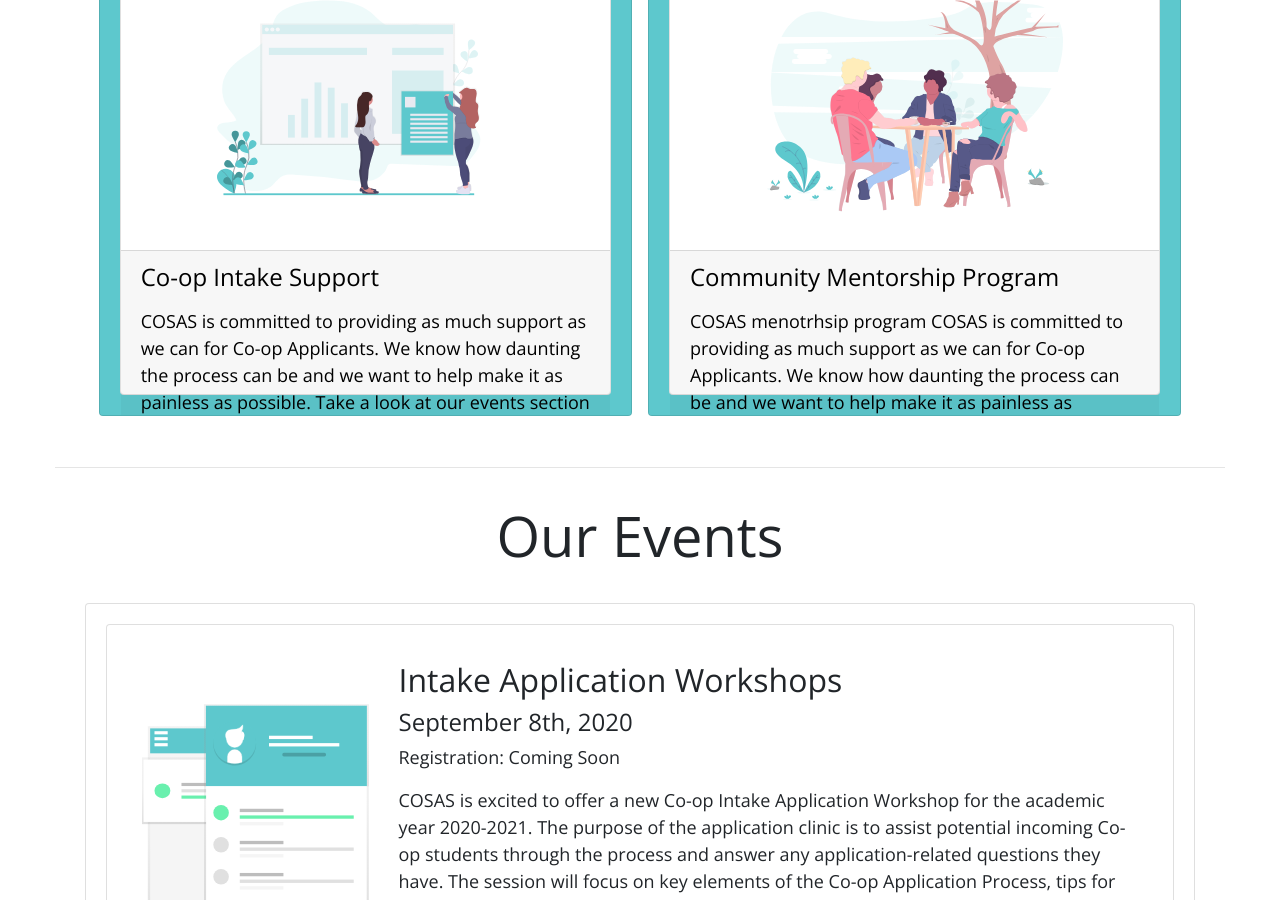
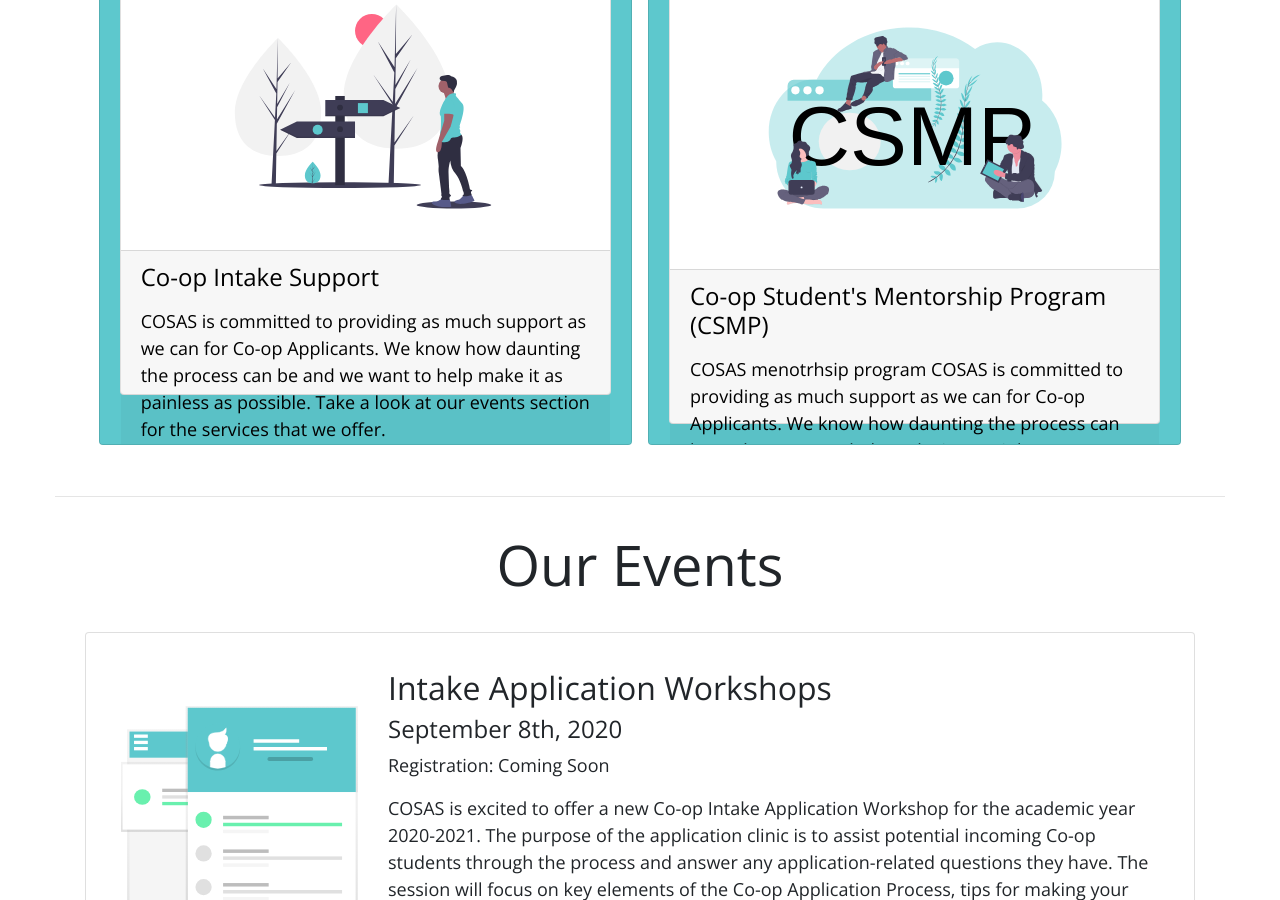
Before and after one commit to coopsauder/COSAS, a Jekyll site: the page built from index.html, in a window 1280 px wide and 900 px high, scrolled down 1685 px. Built offline with Jekyll 4.4.1, drawn with Linux system fonts in a browser that asks for light colours; nearby versions of some CDN libraries; some of the changed text lies outside the part shown.

```diff
--- a/_config.yml
+++ b/_config.yml
@@ -18,7 +18,7 @@
 # You can create any custom variable you would like, and they will be accessible
 # in the templates via {{ site.myvariable }}.
 
-title: COSAS HUB
+title: COSAS Central
 email: your-email@example.com
 description: >- # this means to ignore newlines until "baseurl:"
   Write an awesome description for your new site here. You can edit this
--- a/_data/team.yaml
+++ b/_data/team.yaml
@@ -53,10 +53,10 @@ team:
     img: chloe.jpeg
 
   - id: jeanette
-    name: Jeanette Cheung
+    name: Jeanette Yuen
     position: Director of Initiatives
     email: mail2jeannette@gmail.com
-    linkedin:
+    linkedin: https://www.linkedin.com/in/jeannetteyuen/
     experience:
     content:
     specialization: Finance
--- a/_includes/events.html
+++ b/_includes/events.html
@@ -1,6 +1,5 @@
 <div id="events" class="container section">
     <p class="display-4 text-center section-header">Our Events</p>
-    <div class="list-unstyled card card-body">
     <div class="card card-body">
         {% for post in site.posts reversed limit:5 %}
 
@@ -21,4 +20,3 @@
     </div>
 </div>
 </div>
-</div>
--- a/_includes/initiative.html
+++ b/_includes/initiative.html
@@ -5,7 +5,7 @@
         <div id="test" class="initiatives overflow-auto load-hidden card card-body bg-primary col-md-5 m-2">
             <a href="{{ initiative.url }}" class="card">
 
-                    <img class="col-8 img-card-top mx-auto" src='{{ site.baseurl }}/static_files/assets/svg/{{ initiative.image }}'>
+                    <img class="h-100 col-8 img-card-top mx-auto" src='{{ site.baseurl }}/static_files/assets/svg/{{ initiative.image }}'>
 
                 <div class="card-footer">
                     <h4>{{ initiative.title }}</h4>
--- a/_initiatives/mentorship.md
+++ b/_initiatives/mentorship.md
@@ -1,7 +1,7 @@
 ---
 layout: initiatives
-title: Community Mentorship Program
-image: mentorship.svg
+title: Co-op Student's Mentorship Program (CSMP)
+image: csmp.svg
 ---
 
 COSAS menotrhsip program
--- a/index.html
+++ b/index.html
@@ -1,6 +1,6 @@
 ---
 layout: default
-title: COSAS HUB
+title: COSAS Central
 
 ---
 {% include navigation.html %}
```
Also changed, not shown: static_files/assets/svg/application-support.svg, static_files/assets/svg/csmp.svg (added), 1 other file. Lines whose indentation alone changed are shown as unchanged.
